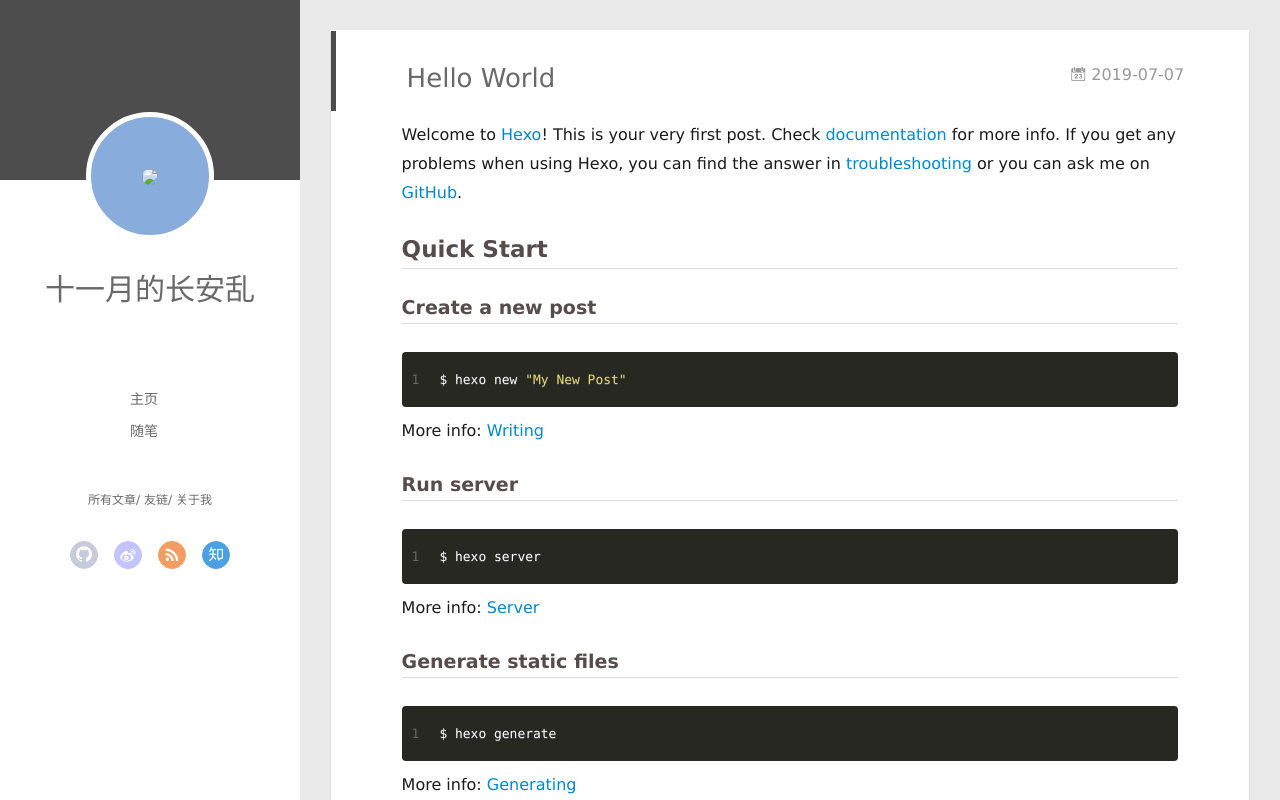
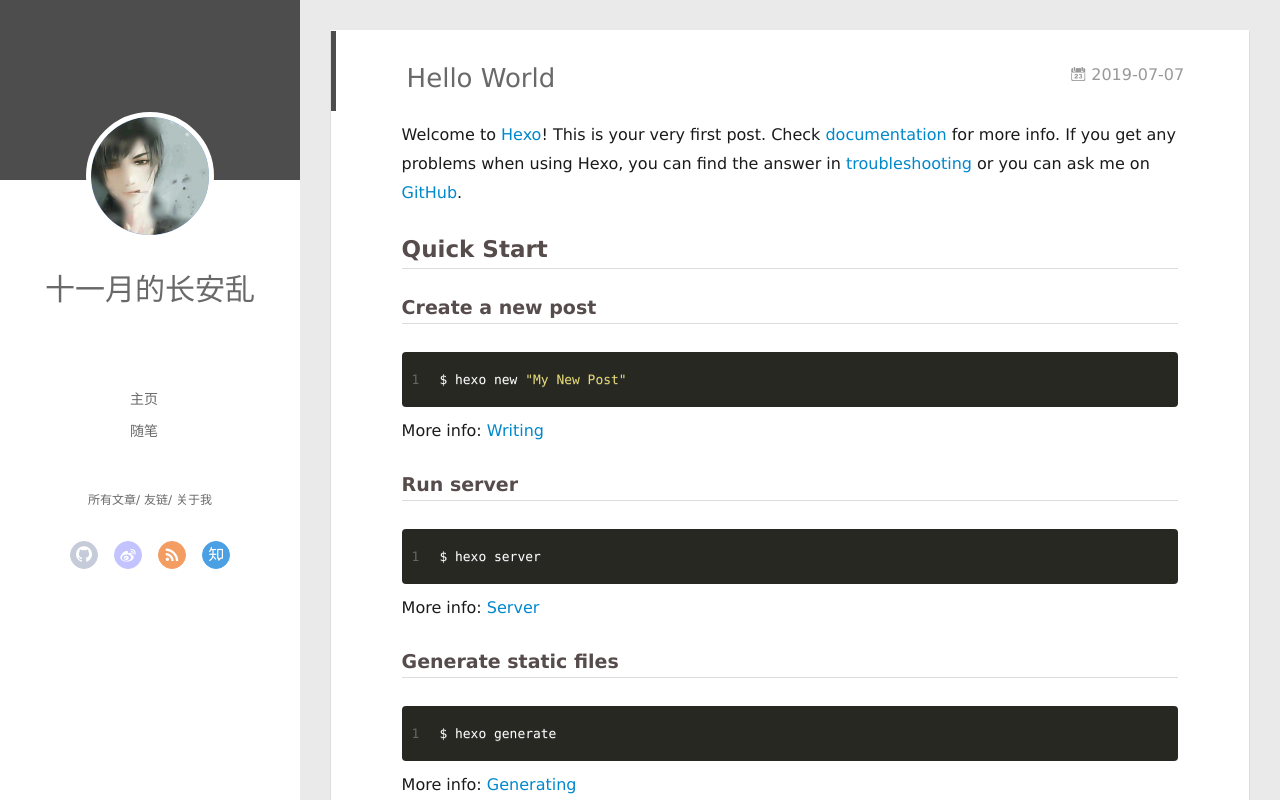
Before and after one commit to ye19960607/ye19960607.github.io, a plain HTML site: page 2019/07/07/hello-world/index.html in a window 1280 px wide. Drawn offline with Linux system fonts and the light colour scheme; no server answers.

Commit message:
Site updated: 2019-07-08 23:12:47

```diff
--- a/2019/07/07/hello-world/index.html
+++ b/2019/07/07/hello-world/index.html
@@ -47,7 +47,7 @@
 <div class="intrude-less">
 	<header id="header" class="inner">
 		<a href="/" class="profilepic">
-			<img src="/source/img/icon-1.jpg" class="js-avatar">
+			<img src="/img/icon-1.jpg" class="js-avatar">
 		</a>
 		<hgroup>
 		  <h1 class="header-author"><a href="/">十一月的长安乱</a></h1>
@@ -105,7 +105,7 @@
 	<div class="intrude-less">
 		<header id="header" class="inner">
 			<div class="profilepic">
-				<img src="/source/img/icon-1.jpg" class="js-avatar">
+				<img src="/img/icon-1.jpg" class="js-avatar">
 			</div>
 			<hgroup>
 			  <h1 class="header-author js-header-author">十一月的长安乱</h1>
```
Also changed, not shown: archives/2019/07/index.html (+2 -2 lines), archives/2019/index.html (+2 -2 lines), archives/index.html (+2 -2 lines), index.html (+2 -2 lines).
